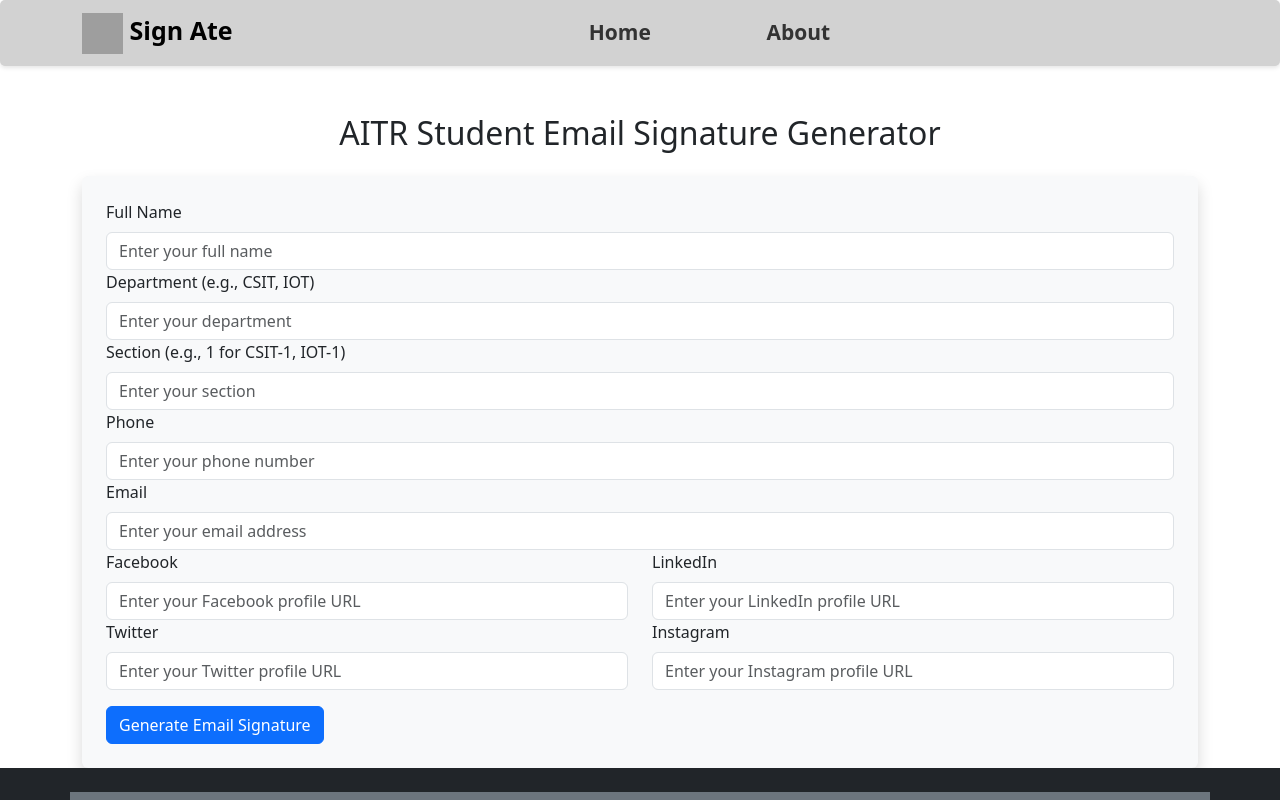
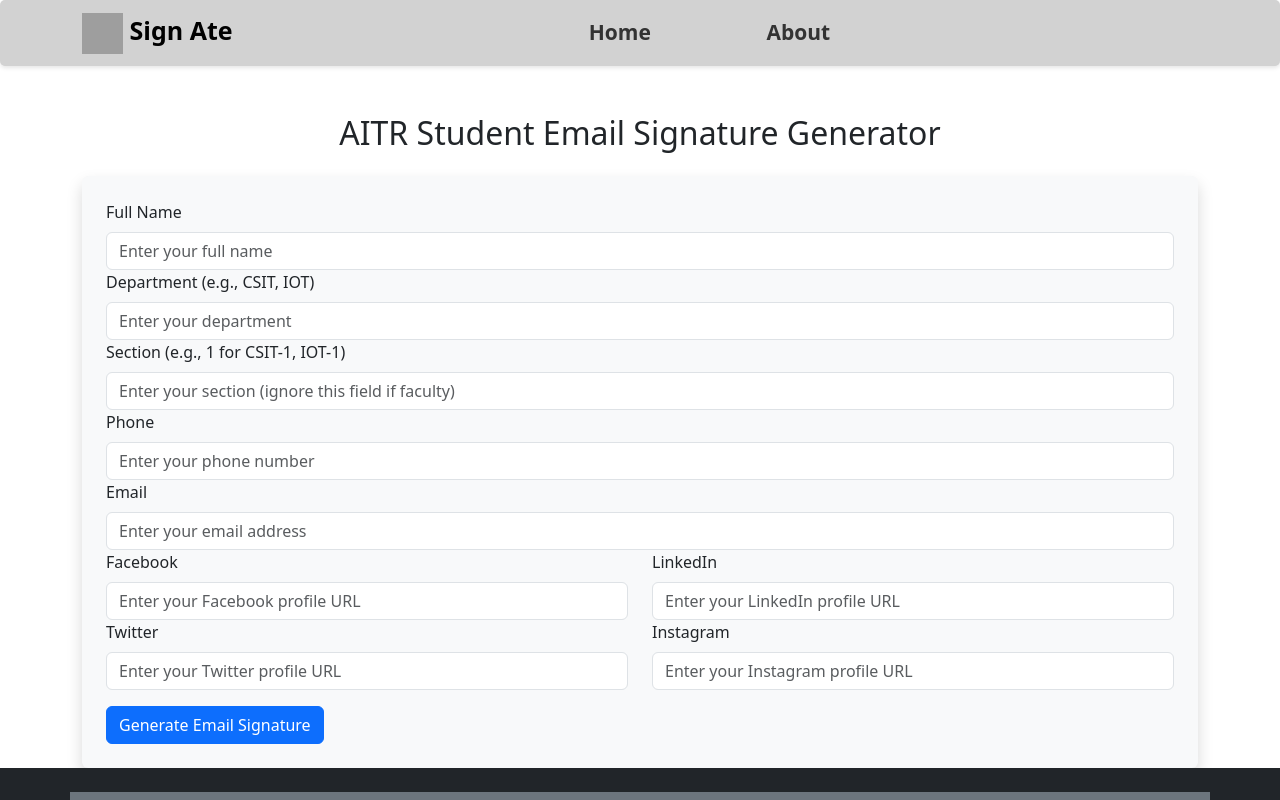
Before and after one commit to GarvBhatt/Sign-Ate, a React (Create React App) app: page / in a window 1280 px wide. Shown: the top 800 px of the page. Built offline with nearby package versions, Linux system fonts and the light colour scheme; grey boxes are pictures that could not be loaded.

Commit message:
13th commit

```diff
--- a/src/MyComponent/EmailSignatureForm.jsx
+++ b/src/MyComponent/EmailSignatureForm.jsx
@@ -80,11 +80,10 @@ const StudentForm = () => {
           <Form.Label>Section (e.g., 1 for CSIT-1, IOT-1)</Form.Label>
           <Form.Control
             type="text"
-            placeholder="Enter your section"
+            placeholder="Enter your section (ignore this field if faculty)"
             name="section"
             value={formData.section}
             onChange={handleChange}
-            required
           />
         </Form.Group>
 
--- a/src/MyComponent/GeneratedSignature.jsx
+++ b/src/MyComponent/GeneratedSignature.jsx
@@ -40,9 +40,9 @@ const GeneratedSignature = ({ formData }) => {
       <div style={{ marginBottom: "10px" }}>
         {/* Name and Designation */}
         <h3 style={{ marginBottom: "0" }}>{name}</h3>
-        {department && section && (
+        {department && (
           <p style={{ marginBottom: "0" }}>
-            {department} - {section}
+            {department} {section && `- ${section}`}
           </p>
         )}
       </div>
```
Also changed, not shown: 2 other files (tests, documents, lock files or other folders).
